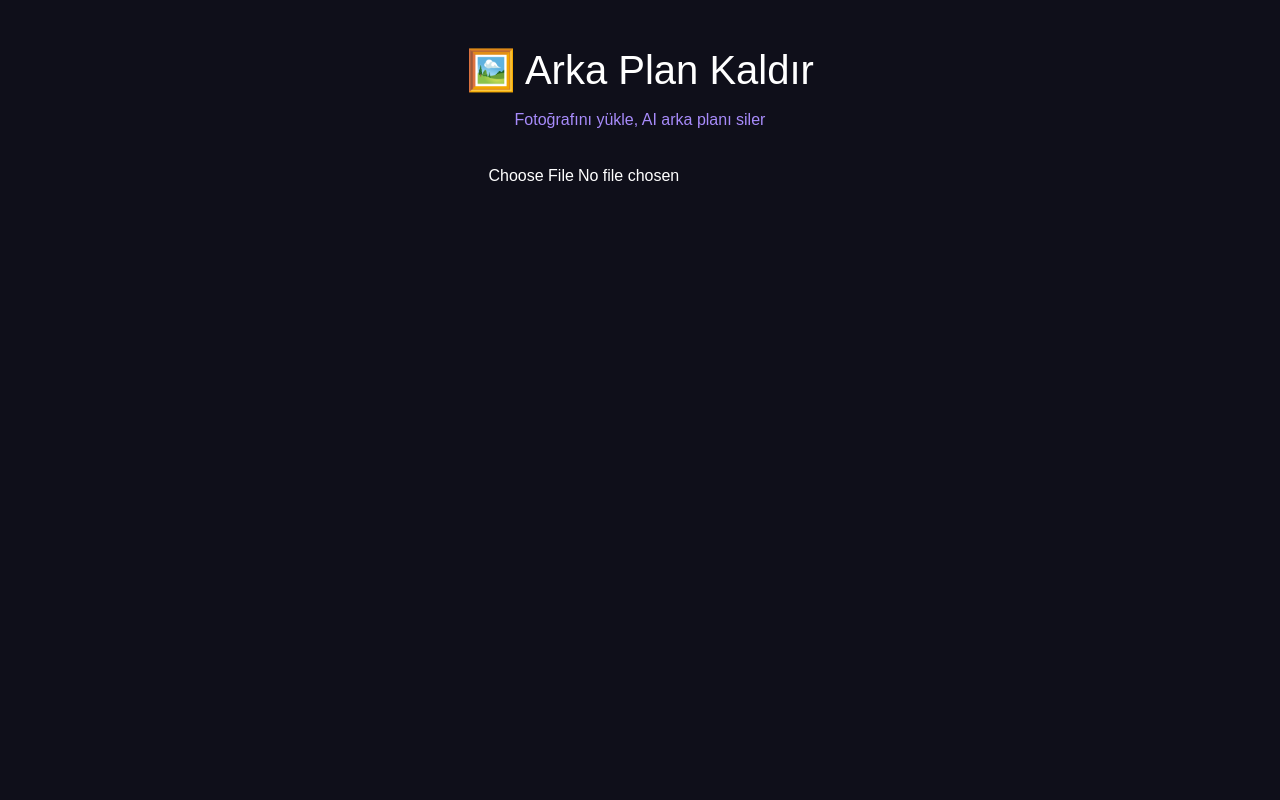
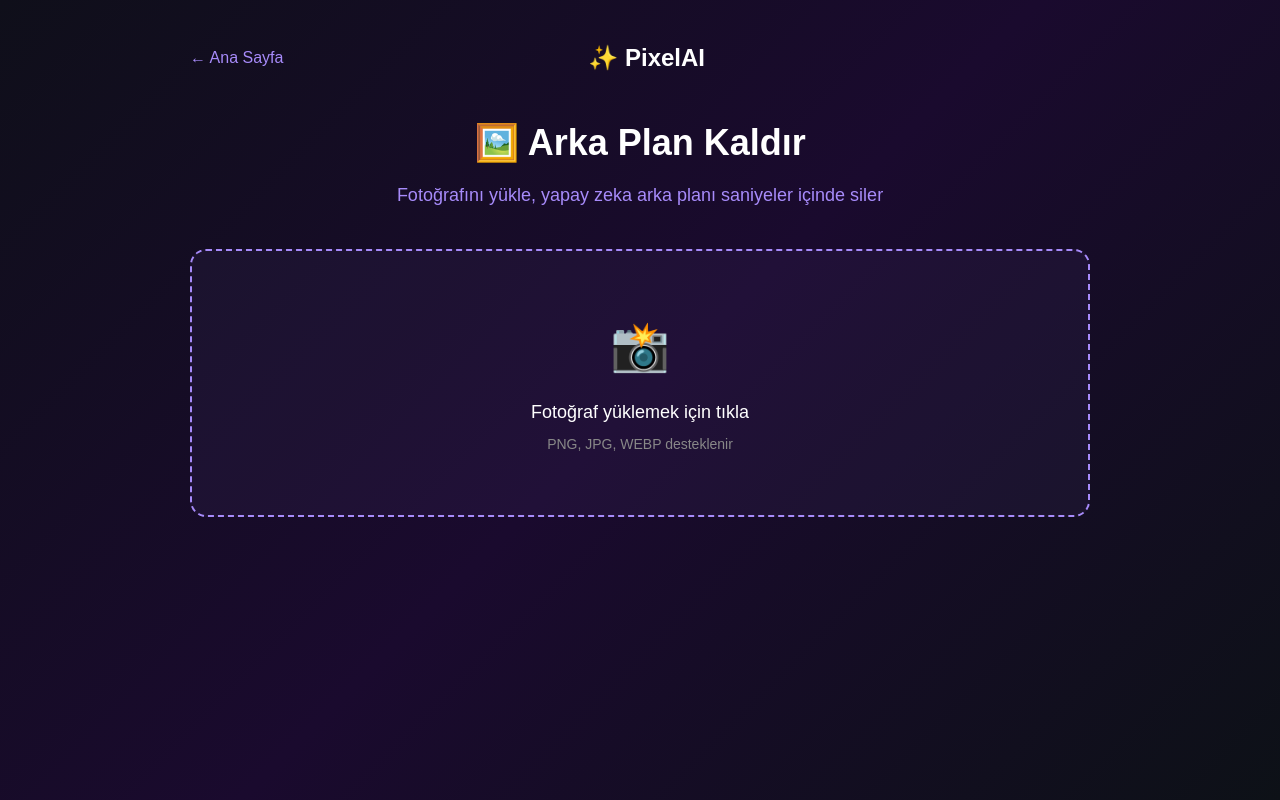
Before and after one commit to mehmetayhann247-ai/pixelai, a Next.js app: page /remove-bg in a window 1280 px wide. Built offline with nearby package versions, Linux system fonts and the light colour scheme.

Commit message:
Remove-bg sayfasi profesyonellestirildi

```diff
--- a/app/remove-bg/page.tsx
+++ b/app/remove-bg/page.tsx
@@ -28,43 +28,71 @@ export default function RemoveBg() {
   };
 
   return (
-    <main style={{ minHeight: "100vh", background: "#0f0f1a", color: "white", fontFamily: "sans-serif", padding: "40px 20px", textAlign: "center" }}>
-      <h1 style={{ fontSize: "40px", marginBottom: "8px" }}>🖼️ Arka Plan Kaldır</h1>
-      <p style={{ color: "#a78bfa", marginBottom: "32px" }}>Fotoğrafını yükle, AI arka planı siler</p>
+    <main style={{ minHeight: "100vh", background: "linear-gradient(135deg, #0f0f1a 0%, #1a0a2e 50%, #0d1117 100%)", color: "white", fontFamily: "sans-serif", padding: "40px 20px" }}>
 
-      <input type="file" accept="image/*" onChange={handleFile}
-        style={{ marginBottom: "24px", color: "white" }} />
+      {/* Üst bar */}
+      <div style={{ display: "flex", alignItems: "center", justifyContent: "space-between", maxWidth: "900px", margin: "0 auto 40px auto" }}>
+        <a href="/" style={{ color: "#a78bfa", textDecoration: "none", fontSize: "16px" }}>← Ana Sayfa</a>
+        <h1 style={{ fontSize: "24px", fontWeight: "800" }}>✨ PixelAI</h1>
+        <div style={{ width: "80px" }}/>
+      </div>
 
+      {/* İçerik */}
+      <div style={{ maxWidth: "900px", margin: "0 auto" }}>
+        <div style={{ textAlign: "center", marginBottom: "40px" }}>
+          <h2 style={{ fontSize: "36px", fontWeight: "800", marginBottom: "12px" }}>🖼️ Arka Plan Kaldır</h2>
+          <p style={{ color: "#a78bfa", fontSize: "18px" }}>Fotoğrafını yükle, yapay zeka arka planı saniyeler içinde siler</p>
+        </div>
+
+        {/* Yükleme alanı */}
+        {!preview && (
+          <label style={{ display: "flex", flexDirection: "column", alignItems: "center", justifyContent: "center", border: "2px dashed #a78bfa", borderRadius: "16px", padding: "60px 20px", cursor: "pointer", background: "rgba(167,139,250,0.05)" }}>
+            <div style={{ fontSize: "48px", marginBottom: "16px" }}>📸</div>
+            <p style={{ fontSize: "18px", marginBottom: "8px" }}>Fotoğraf yüklemek için tıkla</p>
+            <p style={{ color: "#888", fontSize: "14px" }}>PNG, JPG, WEBP desteklenir</p>
+            <input type="file" accept="image/*" onChange={handleFile} style={{ display: "none" }} />
+          </label>
+        )}
+
+        {/* Önizleme ve Sonuç */}
         {preview && (
-        <div style={{ display: "flex", justifyContent: "center", gap: "32px", flexWrap: "wrap", marginBottom: "24px" }}>
           <div>
-            <p style={{ color: "#888", marginBottom: "8px" }}>Orijinal</p>
-            <img src={preview} style={{ maxWidth: "300px", borderRadius: "12px" }} />
+            <div style={{ display: "flex", justifyContent: "center", gap: "24px", flexWrap: "wrap", marginBottom: "32px" }}>
+              <div style={{ flex: 1, minWidth: "280px", maxWidth: "420px" }}>
+                <p style={{ color: "#888", marginBottom: "12px", textAlign: "center", fontSize: "14px", textTransform: "uppercase", letterSpacing: "1px" }}>Orijinal</p>
+                <img src={preview} style={{ width: "100%", borderRadius: "12px", border: "1px solid #333" }} />
               </div>
               {result && (
-            <div>
-              <p style={{ color: "#888", marginBottom: "8px" }}>Sonuç</p>
-              <img src={result} style={{ maxWidth: "300px", borderRadius: "12px", background: "repeating-conic-gradient(#808080 0% 25%, transparent 0% 50%) 0 0 / 20px 20px" }} />
+                <div style={{ flex: 1, minWidth: "280px", maxWidth: "420px" }}>
+                  <p style={{ color: "#888", marginBottom: "12px", textAlign: "center", fontSize: "14px", textTransform: "uppercase", letterSpacing: "1px" }}>Sonuç</p>
+                  <img src={result} style={{ width: "100%", borderRadius: "12px", border: "1px solid #333", background: "repeating-conic-gradient(#333 0% 25%, #222 0% 50%) 0 0 / 20px 20px" }} />
                 </div>
               )}
             </div>
-      )}
 
-      {preview && (
+            <div style={{ display: "flex", gap: "12px", justifyContent: "center", flexWrap: "wrap" }}>
+              <button onClick={() => { setPreview(""); setResult(""); setImage(null); }}
+                style={{ background: "transparent", color: "#a78bfa", border: "1px solid #a78bfa", borderRadius: "10px", padding: "12px 24px", fontSize: "16px", cursor: "pointer" }}>
+                🔄 Yeni Fotoğraf
+              </button>
+
+              {!result && (
                 <button onClick={handleSubmit} disabled={loading}
-          style={{ background: loading ? "#555" : "#7c3aed", color: "white", border: "none", borderRadius: "12px", padding: "14px 36px", fontSize: "16px", cursor: loading ? "not-allowed" : "pointer" }}>
+                  style={{ background: loading ? "#555" : "#7c3aed", color: "white", border: "none", borderRadius: "10px", padding: "12px 32px", fontSize: "16px", cursor: loading ? "not-allowed" : "pointer", minWidth: "200px" }}>
                   {loading ? "⏳ İşleniyor..." : "✨ Arka Planı Kaldır"}
                 </button>
               )}
 
               {result && (
-        <div style={{ marginTop: "24px" }}>
                 <a href={result} download="pixelai-result.png"
-            style={{ background: "#059669", color: "white", padding: "12px 28px", borderRadius: "12px", textDecoration: "none" }}>
+                  style={{ background: "#059669", color: "white", padding: "12px 32px", borderRadius: "10px", textDecoration: "none", fontSize: "16px" }}>
                   ⬇️ İndir
                 </a>
+              )}
+            </div>
           </div>
         )}
+      </div>
     </main>
   );
 }
```
Lines whose indentation alone changed are shown as unchanged.
